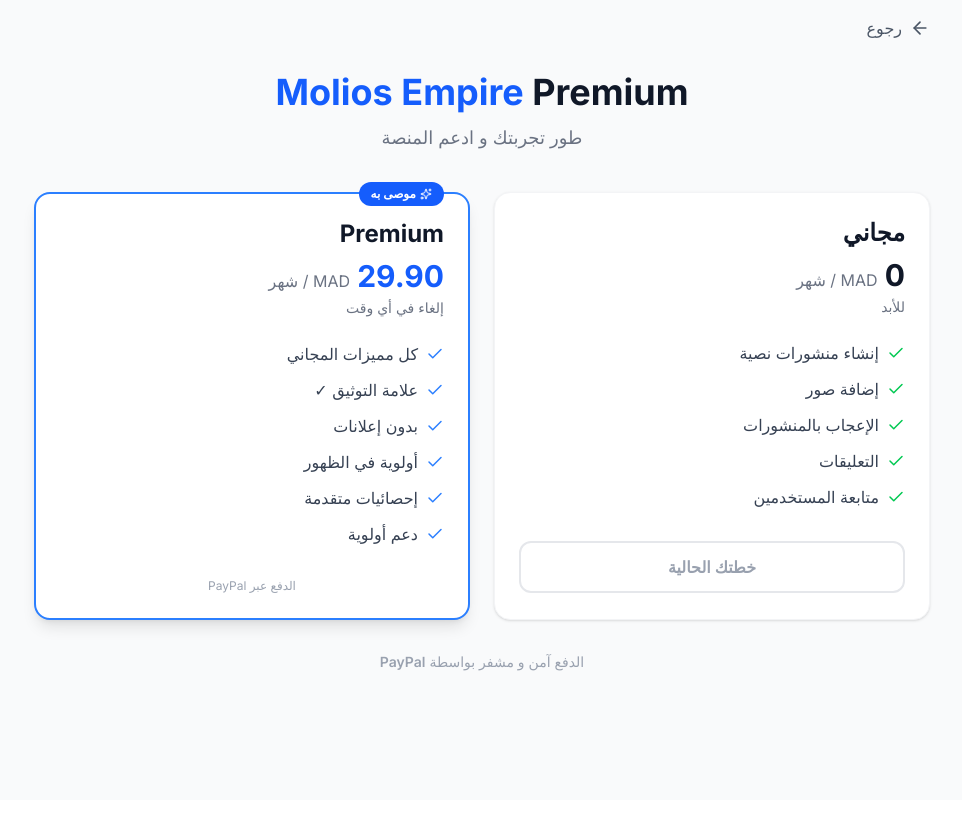
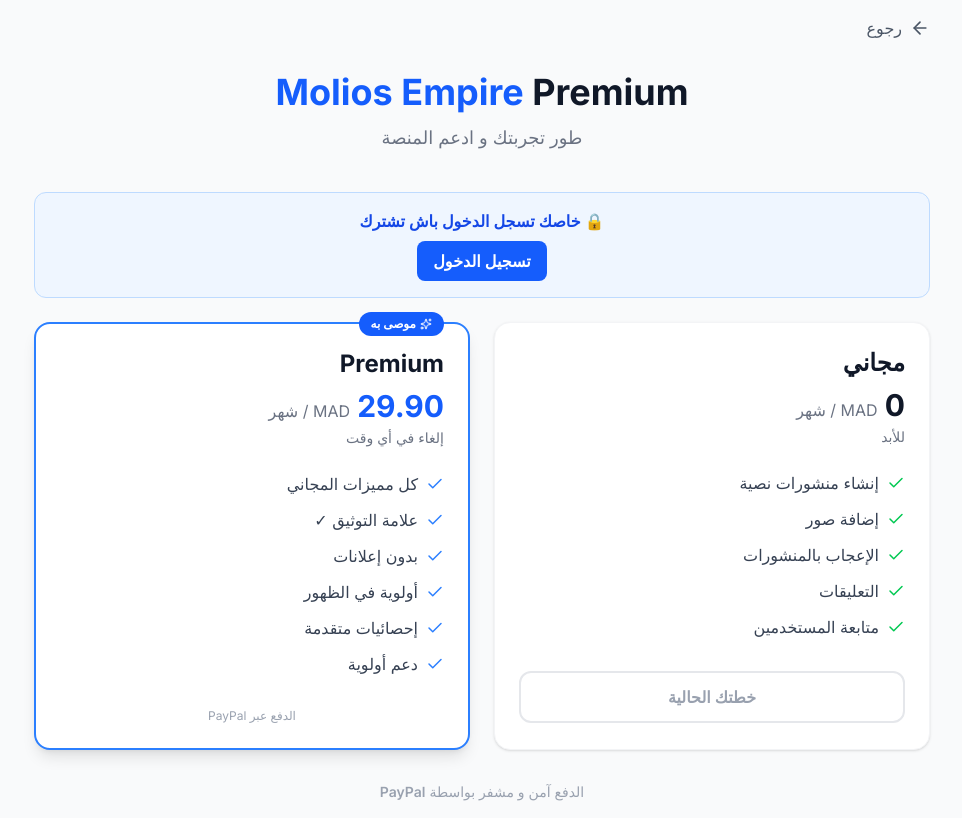
Before and after one commit to moliosmed/social-mvp, a Next.js app: page /pricing in a window 1280 px wide. Shown: the whole page, without its empty margins (158-1120 px from the left). Built offline with nearby package versions, Linux system fonts and the light colour scheme; no server answers.

Commit message:
Add login prompt on pricing page

```diff
--- a/src/app/pricing/page.tsx
+++ b/src/app/pricing/page.tsx
@@ -136,6 +136,15 @@ export default function Pricing() {
           <p className="text-gray-500 text-lg">طور تجربتك و ادعم المنصة</p>
         </div>
 
+        {!user && (
+          <div className="bg-blue-50 border border-blue-200 text-blue-700 px-4 py-4 rounded-xl mb-6 text-center">
+            <p className="font-semibold mb-2">🔒 خاصك تسجل الدخول باش تشترك</p>
+            <Link href="/" className="inline-block bg-blue-600 text-white px-4 py-2 rounded-lg font-semibold hover:bg-blue-700">
+              تسجيل الدخول
+            </Link>
+          </div>
+        )}
+
         {success && (
           <div className="bg-green-50 border border-green-200 text-green-700 px-4 py-3 rounded-xl mb-6 text-center">
             🎉 تم الاشتراك بنجاح! مرحبا بك في Premium
```
